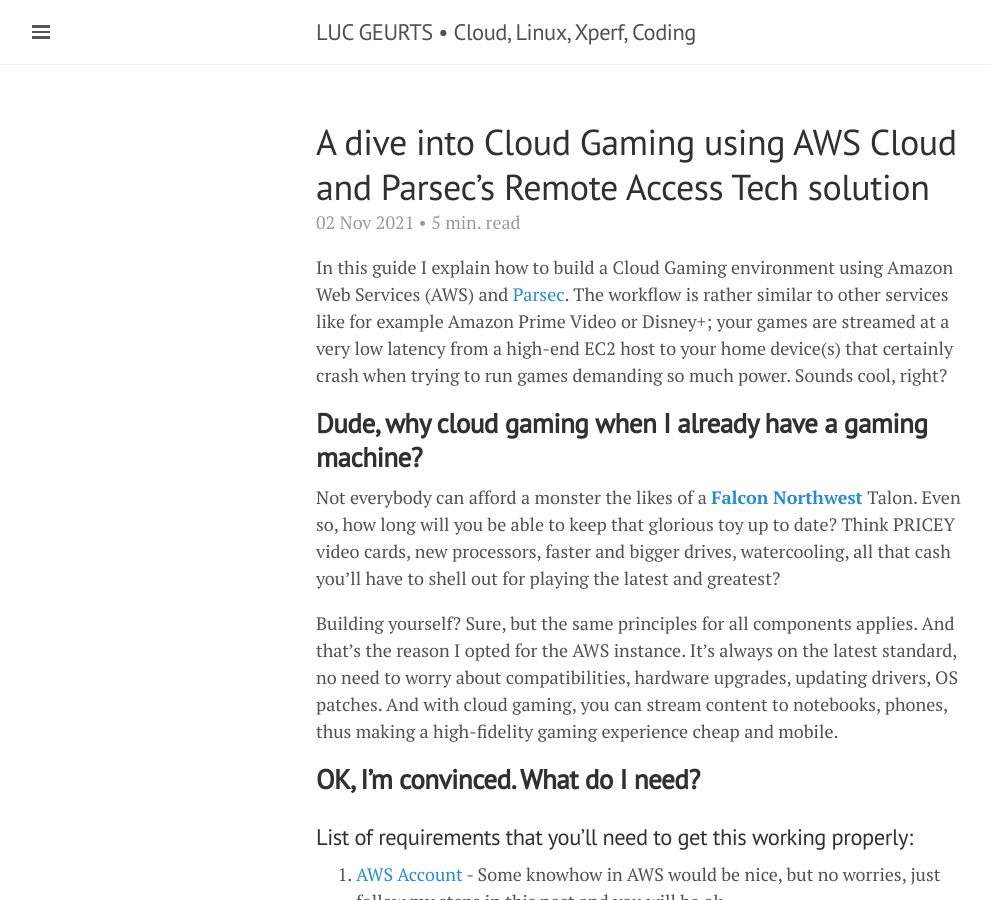
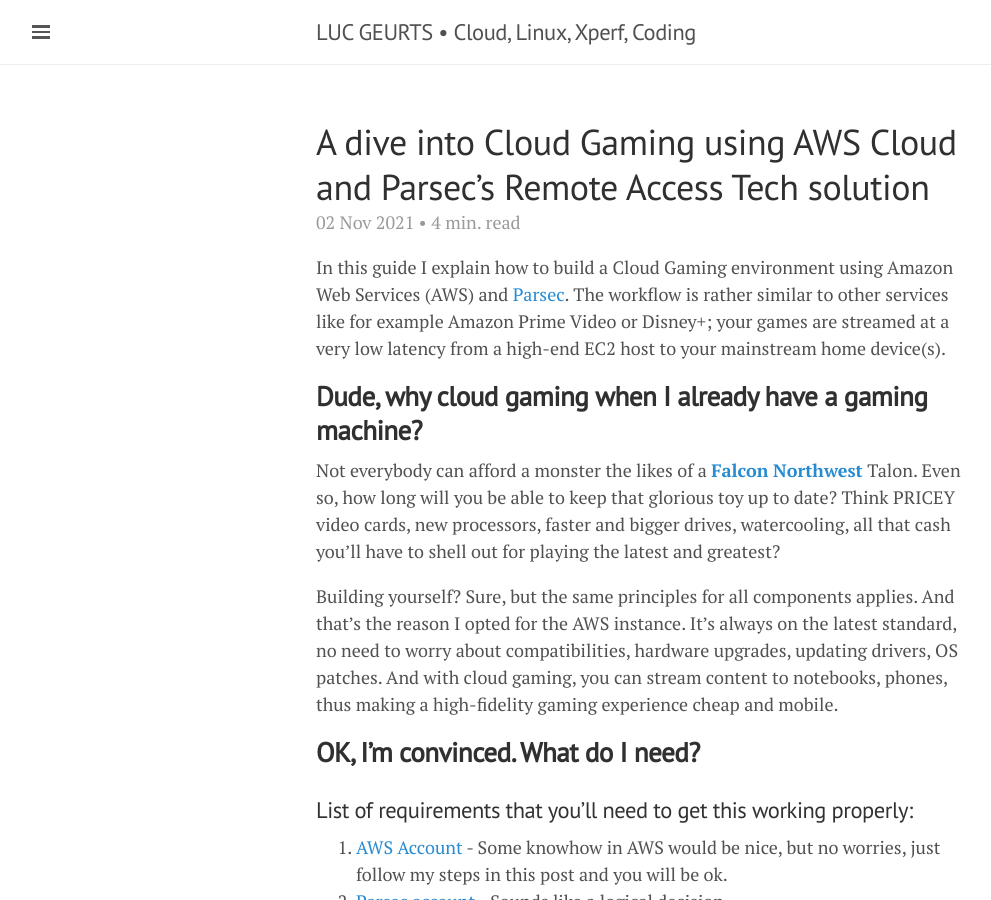
Before and after one commit to lgeurts/lgeurts.github.io, a Jekyll site: the page built from _posts/2021-11-02-aws-high-performance-cloud-gaming.md, in a window 1280 px wide and 900 px high. Shown: the whole window, without its empty margins (0-991 px from the left). Built offline with Jekyll 4.4.1, drawn with Linux system fonts in a browser that asks for light colours; nearby versions of some CDN libraries; comment, search, counter and statistics services are not loaded.

Commit message:
Update 2021-11-02-aws-high-performance-cloud-gaming.md

```diff
--- a/_posts/2021-11-02-aws-high-performance-cloud-gaming.md
+++ b/_posts/2021-11-02-aws-high-performance-cloud-gaming.md
@@ -9,7 +9,7 @@
 
 ---
 
-In this guide I explain how to build a Cloud Gaming environment using Amazon Web Services (AWS) and [Parsec](https://parsec.app/). The workflow is rather similar to other services like for example Amazon Prime Video or Disney+; your games are streamed at a very low latency from a high-end EC2 host to your home device(s) that certainly crash when trying to run games demanding so much power. Sounds cool, right?
+In this guide I explain how to build a Cloud Gaming environment using Amazon Web Services (AWS) and [Parsec](https://parsec.app/). The workflow is rather similar to other services like for example Amazon Prime Video or Disney+; your games are streamed at a very low latency from a high-end EC2 host to your mainstream home device(s).
 
 ## **Dude, why cloud gaming when I already have a gaming machine?**
 
```
